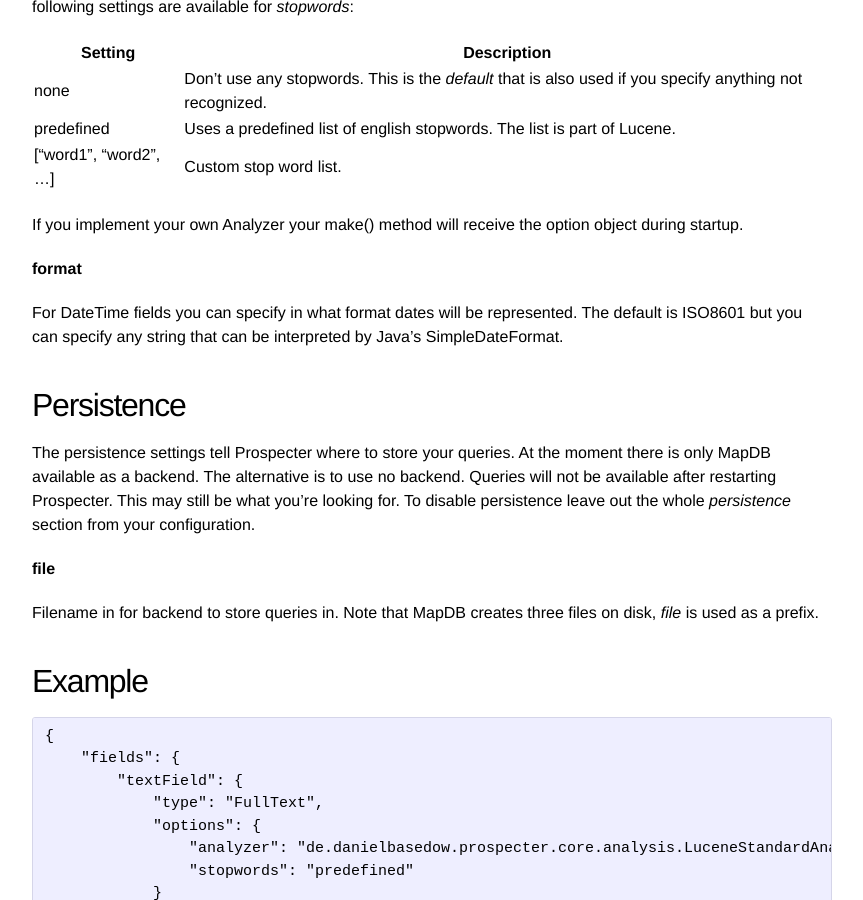
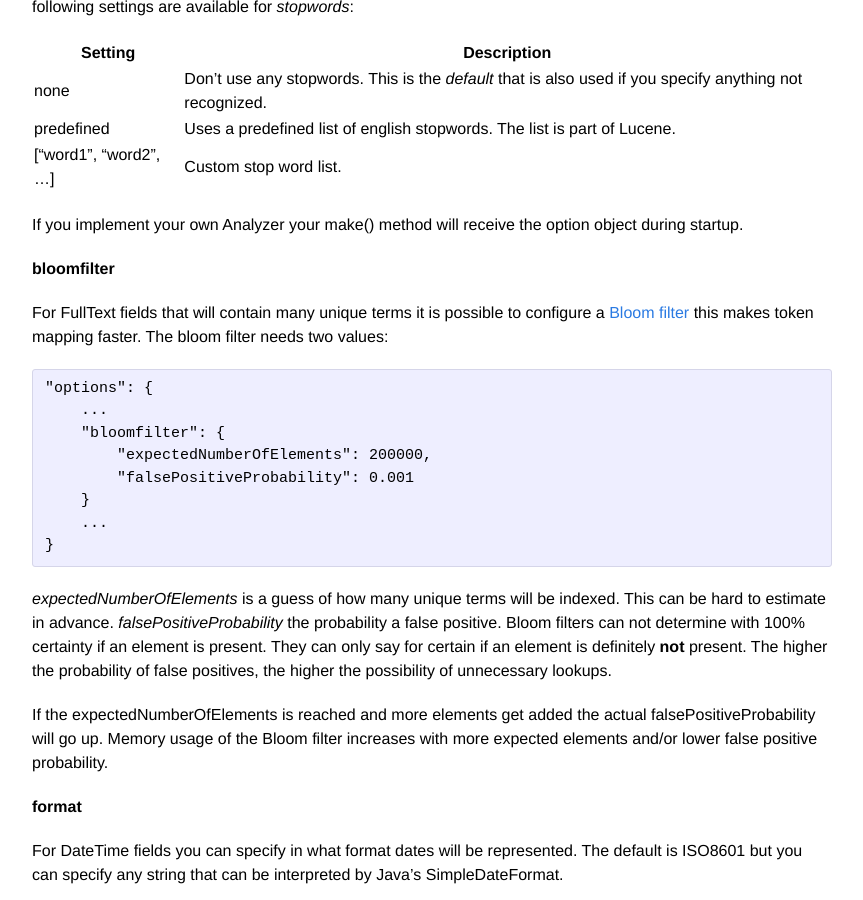
Before and after one commit to dbasedow/prospecter, a Jekyll site: the page built from docs/schema-config.md, in a window 1280 px wide and 900 px high, scrolled down 1489 px. Shown: the whole window, without its empty margins (208-1071 px from the left). Built offline with Jekyll 4.4.1, drawn with Linux system fonts in a browser that asks for light colours; some of the changed text lies outside the part shown.

Commit message:
add documentation for bloom filter

```diff
--- a/docs/schema-config.md
+++ b/docs/schema-config.md
@@ -41,7 +41,7 @@ Specified the type of the field. Available types are:
 
 **options**
 
-At the moment only FullText fields support options.
+At the moment only FullText and DateTime fields support options.
 
 You can set a different Analyzer by specifying *analyzer* in the options. The value has to be a string naming a class
 that implements the de.danielbasedow.prospecter.core.analysis.Analyzer interface. The default is
@@ -64,6 +64,29 @@ following settings are available for *stopwords*:
 | ["word1", "word2", ...] | Custom stop word list. |
 
 If you implement your own Analyzer your make() method will receive the option object during startup.
+
+**bloomfilter**
+
+For FullText fields that will contain many unique terms it is possible to configure a
+[Bloom filter](http://en.wikipedia.org/wiki/Bloom_filter) this makes token mapping faster. The bloom filter needs two
+values:
+
+    "options": {
+        ...
+        "bloomfilter": {
+            "expectedNumberOfElements": 200000,
+            "falsePositiveProbability": 0.001
+        }
+        ...
+    }
+
+*expectedNumberOfElements* is a guess of how many unique terms will be indexed. This can be hard to estimate in advance.
+*falsePositiveProbability* the probability a false positive. Bloom filters can not determine with 100% certainty if an
+element is present. They can only say for certain if an element is definitely **not** present. The higher the
+probability of false positives, the higher the possibility of unnecessary lookups.
+
+If the expectedNumberOfElements is reached and more elements get added the actual falsePositiveProbability will go up.
+Memory usage of the Bloom filter increases with more expected elements and/or lower false positive probability.
 
 **format**
 
```
